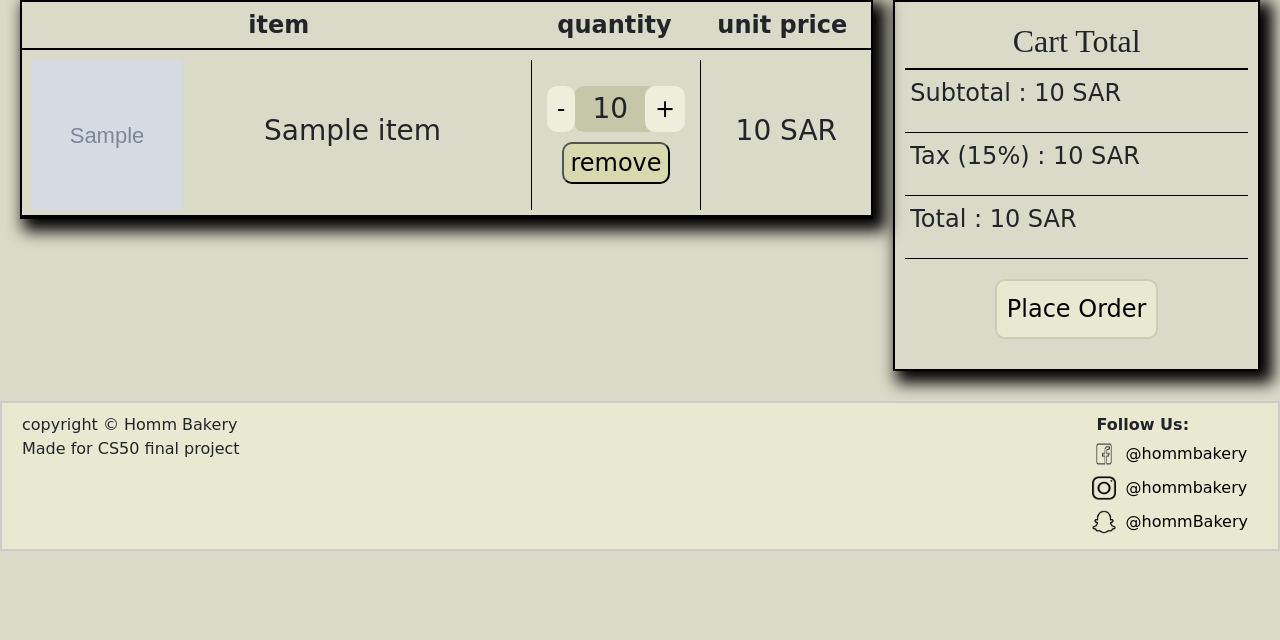
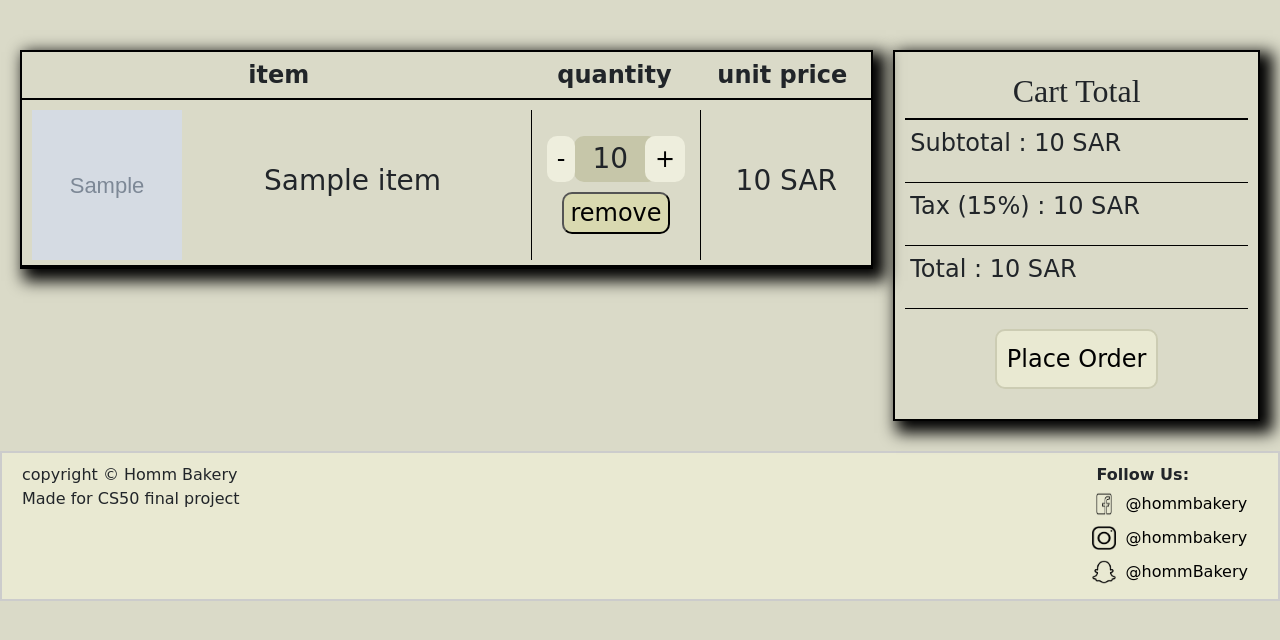
Before and after one commit to Maazin2007/cake-ordering-app, a Python web app: template templates/cart.html in a window 1280 px wide. Shown: the part 98-738 px from the top of the page. Run offline with Jinja, Linux system fonts and the light colour scheme; the template is opened without the code that fills it: most values are stand-ins (such as "Sample title", 1, 10 or a date in 2020); grey boxes marked "Sample" are stand-in pictures; some web fonts are replaced.

Commit message:
Fix: corrected CSS

```diff
--- a/templates/cart.html
+++ b/templates/cart.html
@@ -8,7 +8,7 @@
     <div><span>Cart is empty</span></div>
 </div>
 
-<div class="cart-container">
+<div class="cart-container" style="margin-top: 50px;">
     {% if cart == 'empty' %}
         <div class="empty-cart">
             <h2 style="font-size: 3rem;">Cart is empty</h2>
```
Also changed, not shown: 3 other files.
